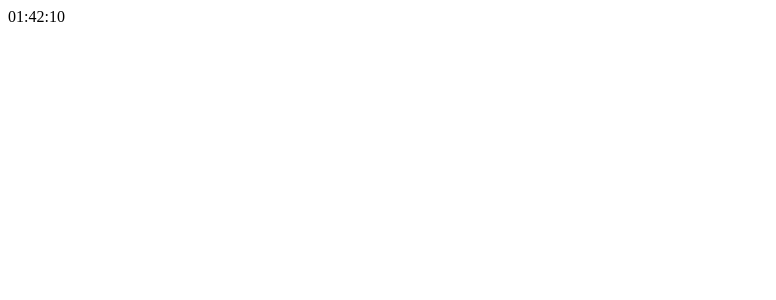
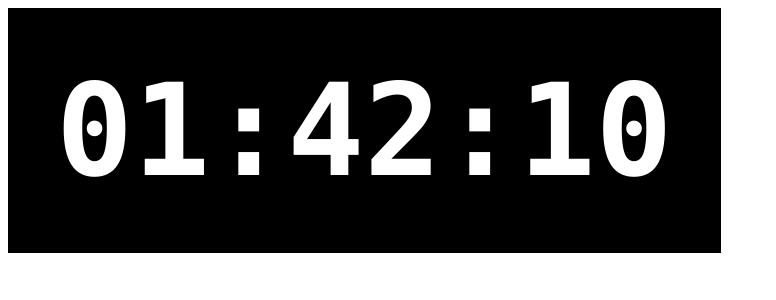
Before and after one commit to itsalysialynn/react-digital-clock, a React (Create React App) app: page / in a window 1280 px wide. Shown: the top 300 px of the page, without its empty margins (0-776 px from the left). Built offline with nearby package versions, Linux system fonts and the light colour scheme.

Commit message:
Style Clock component

```diff
--- a/src/Clock.tsx
+++ b/src/Clock.tsx
@@ -1,4 +1,15 @@
 import { useCallback, useState, useEffect } from 'react';
+import styled from 'styled-components';
+
+const ClockLayout = styled.div`
+  background: black;
+  color: white;
+  font-family: 'Lucida Console', 'Courier New', monospace;
+  font-size: 8rem;
+  padding: 3rem;
+  font-weight: bold;
+  display: inline-block;
+`;
 
 const Clock = () => {
   const [hours, setHours] = useState(1);
@@ -24,7 +35,11 @@ const Clock = () => {
 
   const dateTimeString = `${formatDigit(hours)}:${formatDigit(minutes)}:${formatDigit(seconds)}`;
 
-  return <time dateTime={dateTimeString}>{dateTimeString}</time>;
+  return (
+    <ClockLayout>
+      <time dateTime={dateTimeString}>{dateTimeString}</time>
+    </ClockLayout>
+  );
 };
 
 export default Clock;
```
Also changed, not shown: images/clock.png (added), 1 other file (tests, documents, lock files or other folders).
